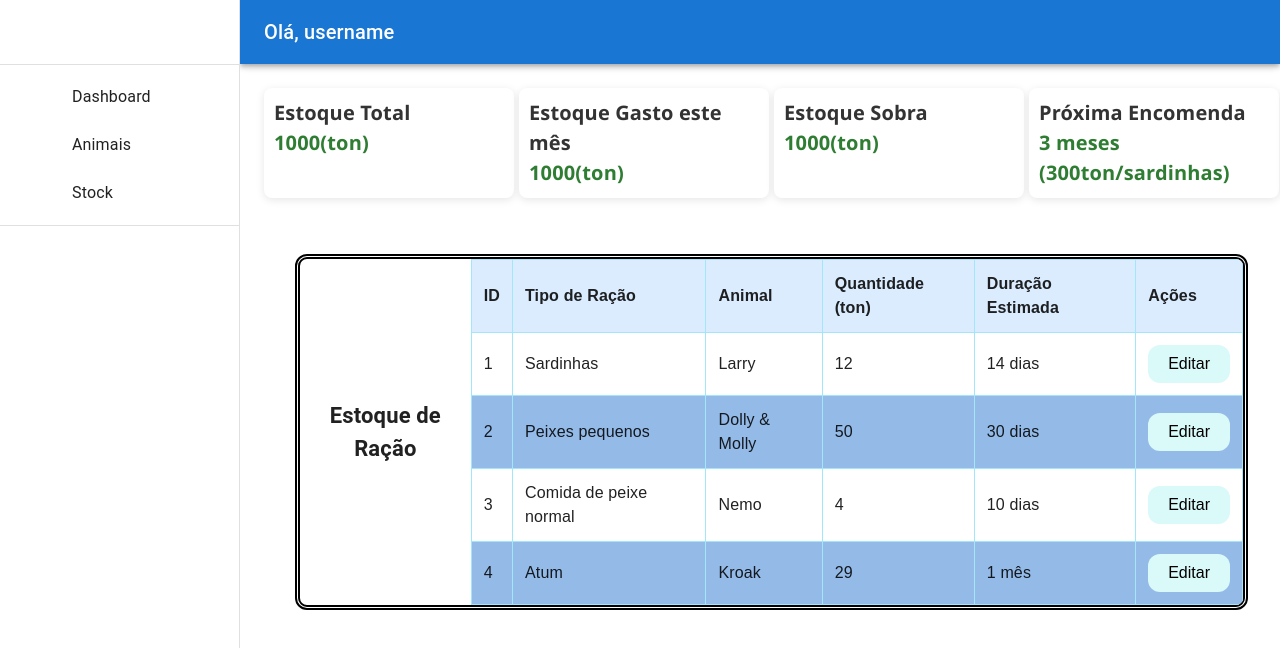
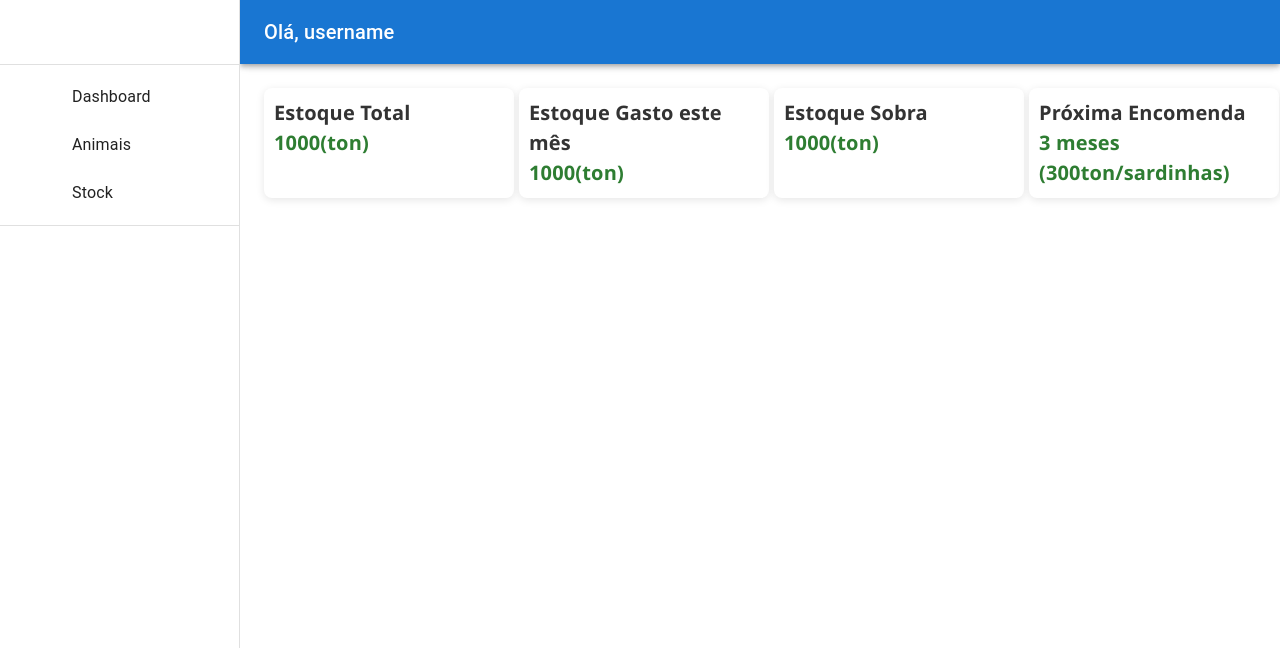
Before and after one commit to RubenEsperto/Hackathon, a React (Create React App) app in the folder hackathon/: page / in a window 1280 px wide. Shown: the top 648 px of the page. Built offline with nearby package versions, Linux system fonts and the light colour scheme; some icons are missing.

Commit message:
alterations have been made

```diff
--- a/hackathon/src/App.js
+++ b/hackathon/src/App.js
@@ -9,7 +9,7 @@ function App() {
   return (
     <div className="App">
      <PermanentDrawerLeft/>
-     <FoodTable/>
+
      </div>
   );
 }
```
